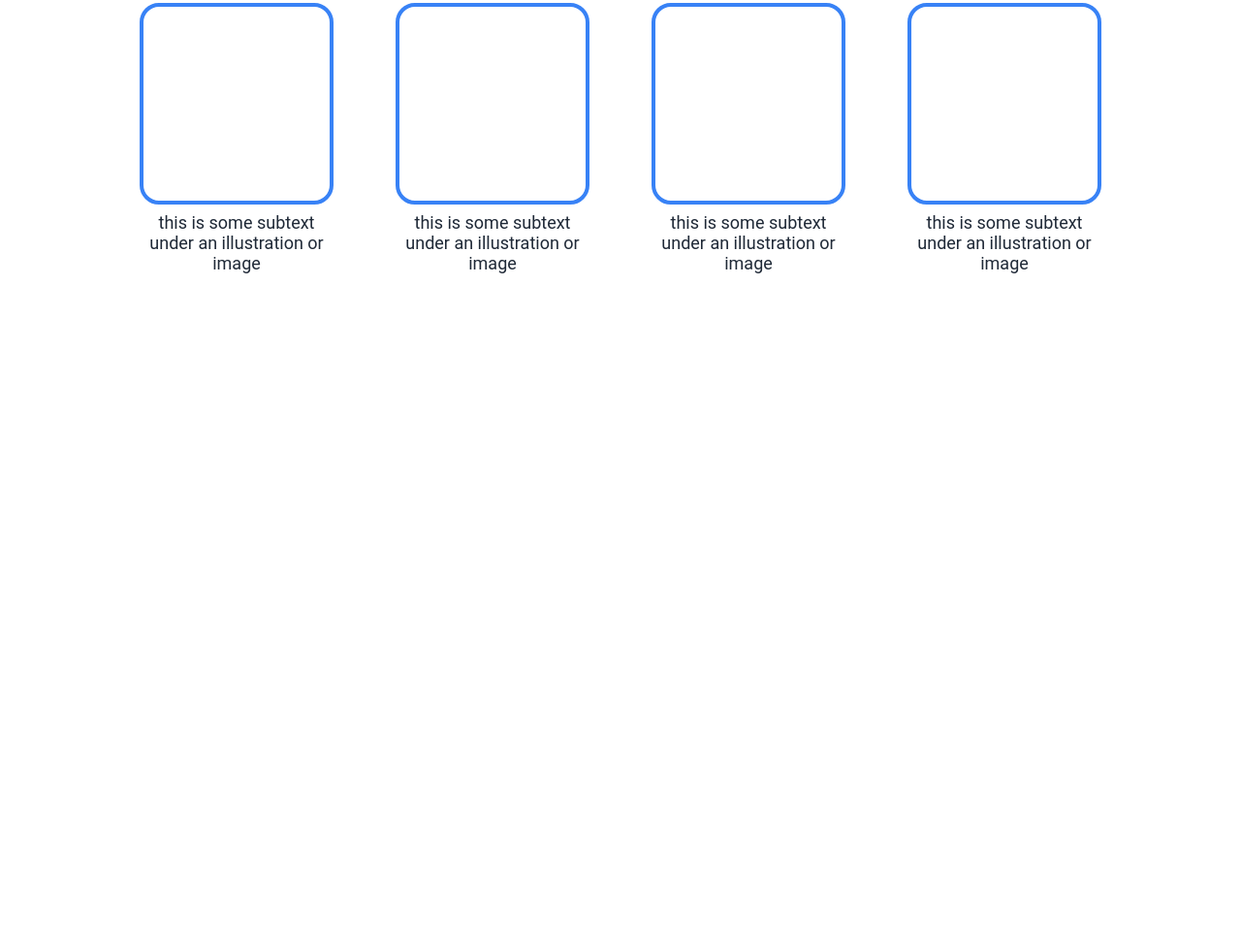
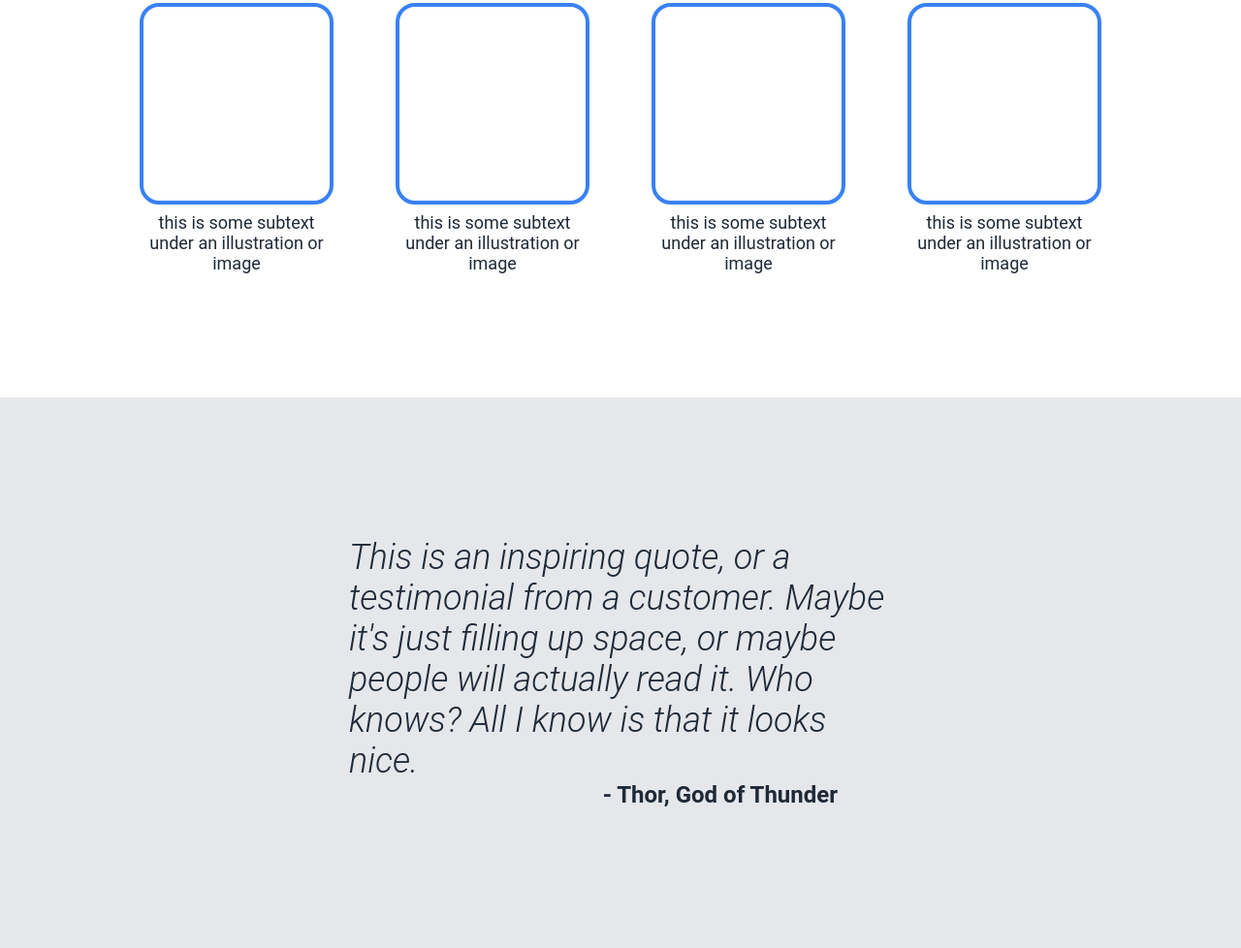
Before and after one commit to IhsFace/odin-landing-page, a plain HTML site: page index.html in a window 1280 px wide. Shown: the part 719-1697 px from the top of the page at 97% size. Before the commit the page ends 1129 px from the top, so only its background shows below. Drawn offline with Linux system fonts and the light colour scheme.

Commit message:
Add quote section elements and styling

```diff
--- a/index.html
+++ b/index.html
@@ -56,6 +56,16 @@
           </figure>
         </div>
       </section>
+      <section class="quote-section">
+        <figure>
+          <blockquote>
+            This is an inspiring quote, or a testimonial from a customer. Maybe
+            it's just filling up space, or maybe people will actually read it.
+            Who knows? All I know is that it looks nice.
+          </blockquote>
+          <figcaption class="quote-caption">- Thor, God of Thunder</figcaption>
+        </figure>
+      </section>
     </main>
   </body>
 </html>
--- a/style.css
+++ b/style.css
@@ -15,6 +15,14 @@ header {
 
 main {
   flex: 1;
+}
+
+blockquote {
+  font-size: 36px;
+  font-weight: 300;
+  font-style: italic;
+  color: #1f2937;
+  margin: 0;
 }
 
 .header-logo {
@@ -111,3 +119,17 @@ main {
   color: #1f2937;
   margin-top: 8px;
 }
+
+.quote-section {
+  display: flex;
+  background-color: #e5e7eb;
+  padding: 128px 25vw;
+}
+
+.quote-caption {
+  font-size: 24px;
+  font-weight: 600;
+  color: #1f2937;
+  text-align: right;
+  margin-right: 10%;
+}
```
